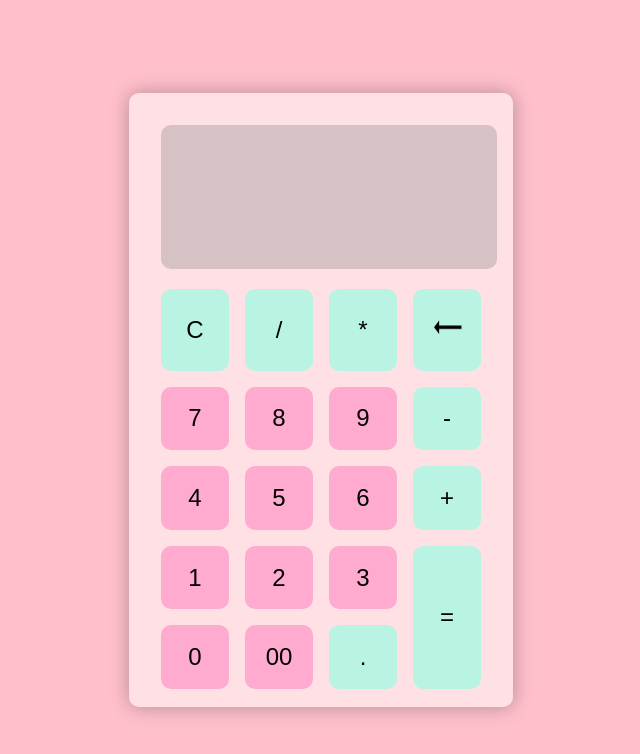
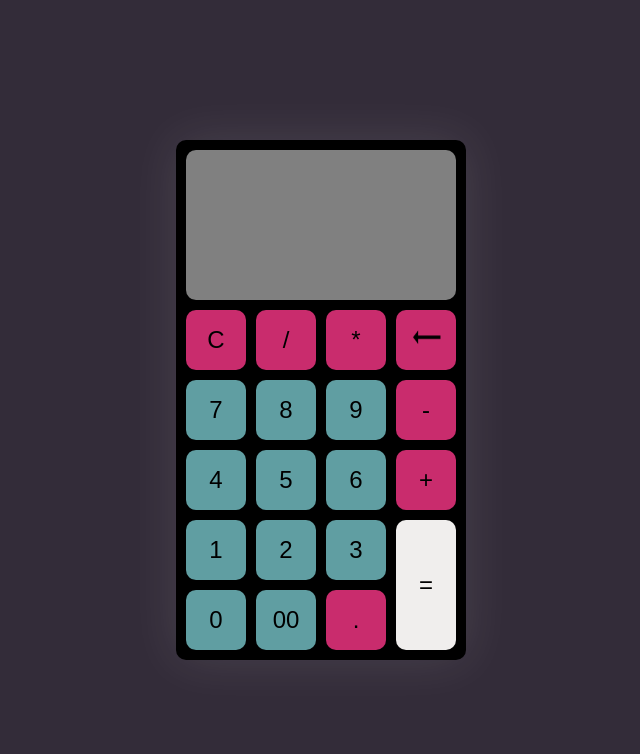
Before and after one commit to Nahuelj/calculadora-js, a plain HTML site: page index.html in a window 1280 px wide. Shown: the whole page, without its empty margins (319-959 px from the left). Drawn offline with Linux system fonts and the light colour scheme.

Commit message:
terminada tema oscuro

```diff
--- a/index.html
+++ b/index.html
@@ -11,7 +11,10 @@
 
 <body>
     <div class="contenedor-calculadora">
-        <div class="display" id="screen"></div>
+        <div class="contenedor-display">
+            <div class="display-mayor" id="resultado"></div>
+            <div class="display" id="screen"></div>
+        </div>
         <div class="contenedor-botones">
             <button class="btn" id="clean">C</button>
             <button class="btn" id="division">/</button>
@@ -28,7 +31,7 @@
             <button class="btn-number" id="1">1</button>
             <button class="btn-number" id="2">2</button>
             <button class="btn-number" id="3">3</button>
-            <button class="btn btn-2fr" id="igual">=</button>
+            <button class="btn-2fr" id="igual">=</button>
             <button class="btn-number" id="0">0</button>
             <button class="btn-number" id="00">00</button>
             <button class="btn" id=".">.</button>
--- a/js/index.js
+++ b/js/index.js
@@ -1,10 +1,12 @@
 const screen = document.querySelector("#screen");
 const buttons = document.querySelectorAll("button");
+const screenResultado = document.querySelector("#resultado");
 
 buttons.forEach((item) => {
   item.onclick = () => {
     if (item.id == "clean") {
       screen.innerText = "";
+      screenResultado.innerText = "";
     } else if (item.id == "division") {
       screen.innerText += "/";
     } else if (item.id == "multiplicacion") {
@@ -19,10 +21,14 @@ buttons.forEach((item) => {
     } else if (item.id == "igual" && screen.innerText != "") {
       try {
         let resultado = screen.innerText.toString();
-        screen.innerText = eval(resultado);
+        screenResultado.innerText = eval(resultado);
+        if (eval(resultado)== undefined){
+          screenResultado.innerText = "Sintax Error";
+          setTimeout(() => (screenResultado.innerText = ""), 500);
+        }
       } catch (error) {
-        screen.innerText = "Sintax Error";
-        setTimeout(() => (screen.innerText = ""), 500);
+        screenResultado.innerText = "Sintax Error";
+        setTimeout(() => (screenResultado.innerText = ""), 500);
       }
     } else if (item.id != "igual") {
       screen.innerText += item.id;
--- a/scss/_botones.scss
+++ b/scss/_botones.scss
@@ -1,10 +1,12 @@
 .contenedor-botones {
-    height: 400px;
+
     display: grid;
     grid-template-columns: repeat(4, 1fr);
-    gap: 1rem;
+    gap: 10px;
 
     button {
+        width: 60px;
+
         border: 1px solid transparent;
         border-radius: 10px;
         font-size: 1.5rem;
@@ -18,19 +20,23 @@
         &:hover {
             border: 1px solid rgba(0, 0, 0, 0.231);
             transform: scale(1.1);
-            transition: all 0.2s;
+            opacity: 0.8;
+            transition: transform 0.2s;
         }
     }
-
     .btn {
-        background-color: #b9f3e4;
+        background-color: #C92C6D;
+        height: 60px;
     }
 
     .btn-number {
-        background-color: #ffaacf;
+        background-color: #609EA2;
+        height: 60px;
+
     }
 
     .btn-2fr {
+        background-color: #F0EEED;
         grid-column: 4/5;
         grid-row: 4/6;
     }
--- a/scss/_cuerpo.scss
+++ b/scss/_cuerpo.scss
@@ -1,8 +1,12 @@
 .contenedor-calculadora {
-    width: 320px;
-    height: 550px;
-    padding: 2rem;
-    background-color: rgba(255, 255, 255, 0.514);
-    box-shadow: 0 0 20px rgba(0, 0, 0, 0.292);
+    padding: 10px;
+    width: 270px;
+    background-color: black;
     border-radius: 10px;
+    display: flex;
+    flex-direction: column;
+    justify-content: center;
+    align-items: center;
+    align-content: center;
+    box-shadow: 0 0 50px rgba(255, 255, 255, 0.107);
 }
--- a/scss/_display.scss
+++ b/scss/_display.scss
@@ -1,13 +1,30 @@
+.contenedor-display{
+    width:100%;
+    height: 150px;
+    margin-bottom: 10px;
+    background-color: grey;
+    border-radius: 10px;
+    display: flex;
+    flex-direction: column;
+    align-items: center;
+    justify-content: center;
+    text-align: right;
+
+}
+.display-mayor{
+    margin-right: 20px;
+    color: white;
+    font-size: 3rem;
+    width: 100%;
+    height: 5rem;
+}
+
+
 .display {
-    height: 8rem;
-    width: 320px;
-    display: flex;
-    justify-content: flex-end;
-    align-items: flex-end;
-    margin-bottom: 20px;
-    font-size: 2rem;
+    color: white;
+    width: 95%;
+    font-size: 1.5rem;
     font-weight: bold;
-    background-color: rgba(128, 128, 128, 0.322);
-    padding: 0.5rem 0.5rem;
     border-radius: 10px;
+    overflow:hidden;
 }
--- a/scss/body.scss
+++ b/scss/body.scss
@@ -2,7 +2,7 @@ body {
     padding: 0;
     margin: 0;
     box-sizing: border-box;
-    background-color: pink;
+    background-color: #332C39;
     height: 100vh;
     width: 100vw;
     display: flex;
```
Also changed, not shown: css/styles.css, 1 other file.
